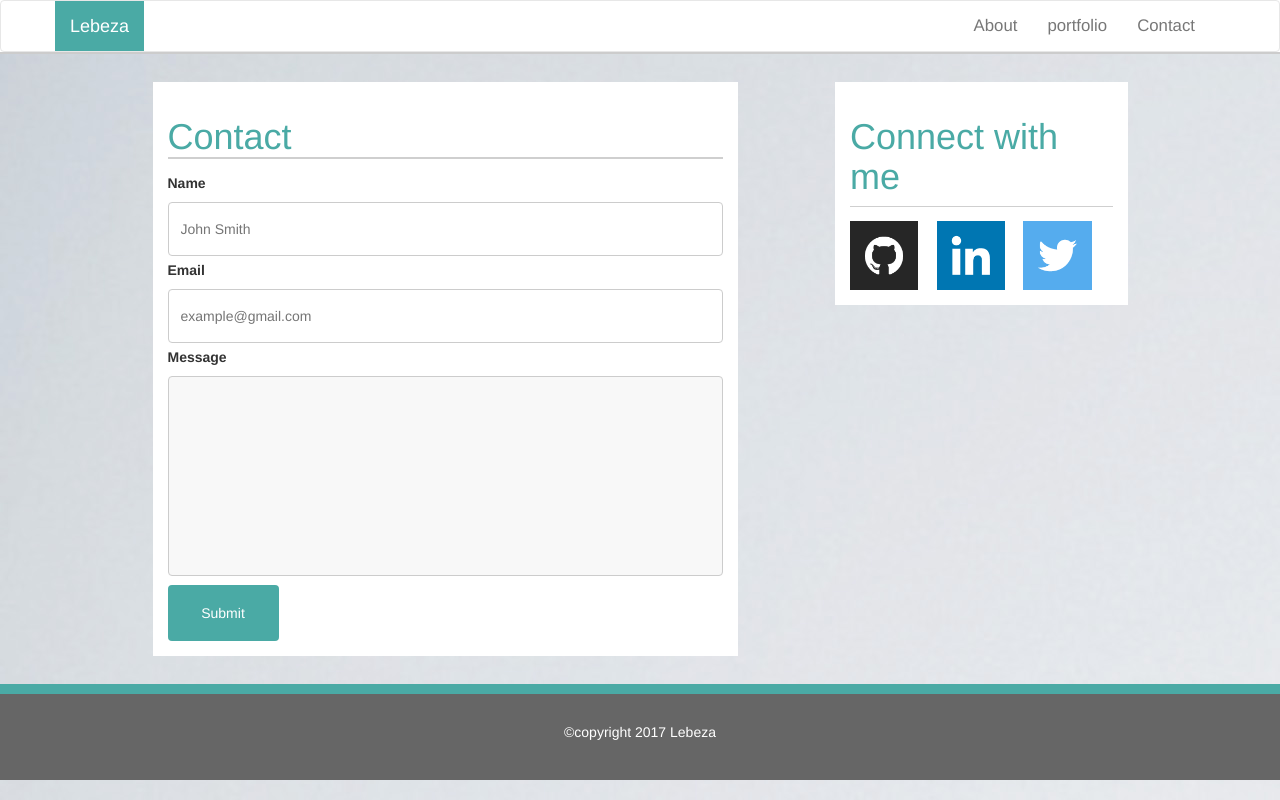
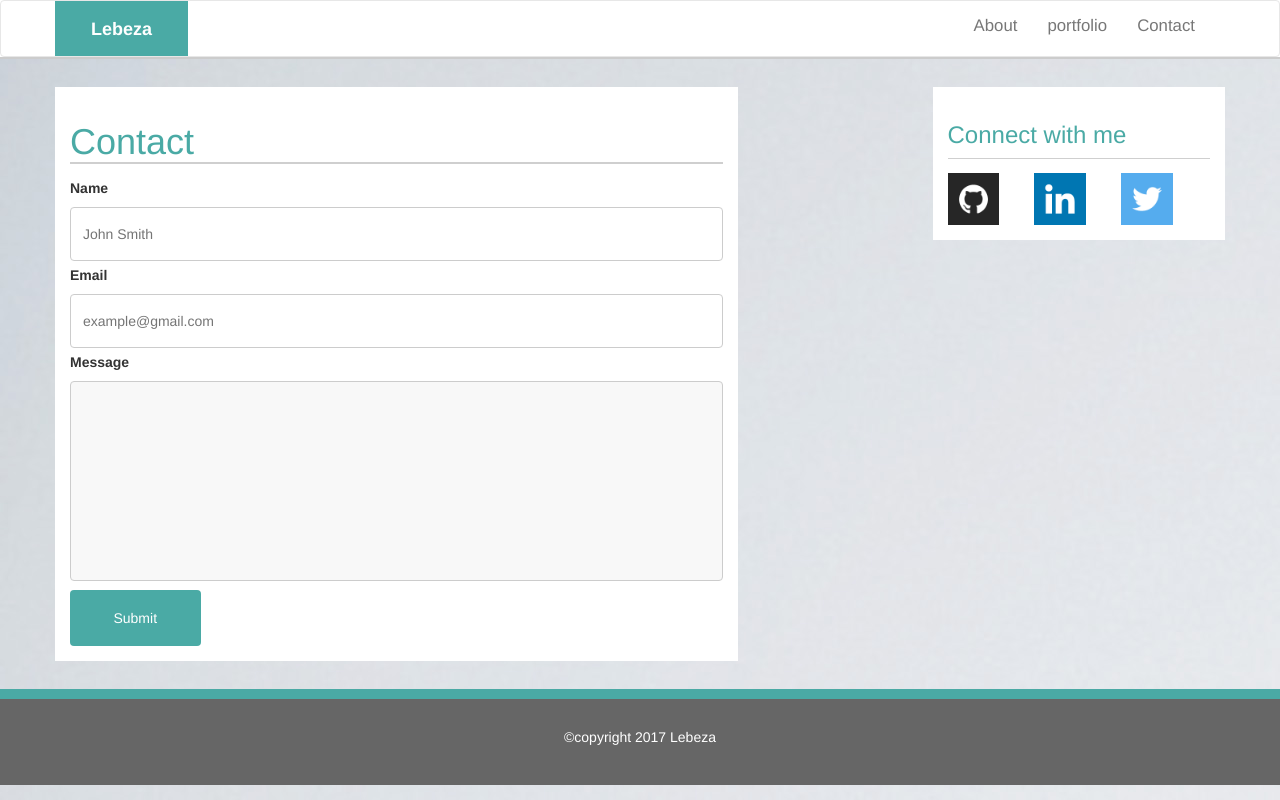
Before and after one commit to bezmack/Bootstrap-Portfolio, a plain HTML site: page contact.html in a window 1280 px wide. Drawn offline with nearby package versions, Linux system fonts and the light colour scheme.

Commit message:
modified files

```diff
--- a/assets/css/style.css
+++ b/assets/css/style.css
@@ -5,6 +5,11 @@ body{
   background: url('../images/blue-bg.jpg');
   font-family: "Times New Roman", Times, serif;
 }
+
+[class*="col-"] {
+    margin-bottom: 15px;
+}
+
 .navbar{
     margin-bottom: 0px!important;
     background: #fff!important;
@@ -14,6 +19,9 @@ body{
 .navbar-brand {
     background: #4aaaa5;
     color: #fff!important;
+        height: 55px!important;
+    padding: 1em 2em!important;
+    font-weight: 700;
     }
 .navbar-default .navbar-brand:hover{
      background-color: #4aaaa5!important;
@@ -141,7 +149,7 @@ p.first-p {
 }
 
 .social-list ul>li img {
-    width: 79%;
+    width: 60%;
 }
 
 footer {
--- a/contact.html
+++ b/contact.html
@@ -45,7 +45,7 @@
     <section class="main-bod">
       <div class="container inside-bod">
         <div class="row">
-            <div class="col-md-6 col-md-offset-1 about">
+            <div class="col-md-7 col-sm-6 about">
 					<h1> Contact </h1>
 
 
@@ -64,9 +64,9 @@
           </div>
 
 
-  <div class="col-sm-3 col-md-offset-1 social">
+  <div class="col-md-3 col-md-offset-2 col-sm-4 col-sm-offset-2 social social">
       <div class="connect">
-      <h1> Connect with me </h1>
+      <h3> Connect with me </h3>
       </div>
 
       <div class="social-list">
```
Also changed, not shown: index.html (+3 -2 lines), portfolio.html (+3 -3 lines).
